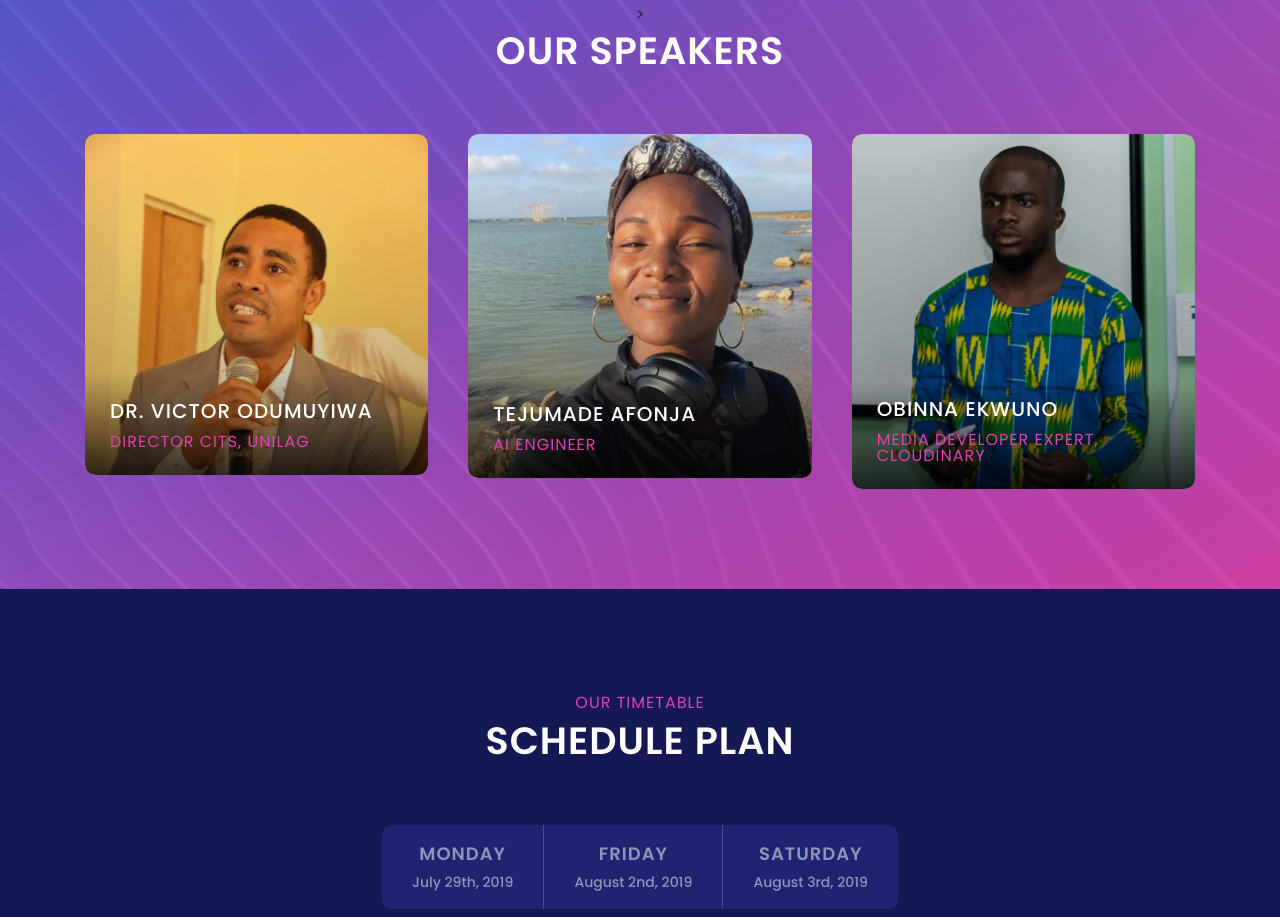
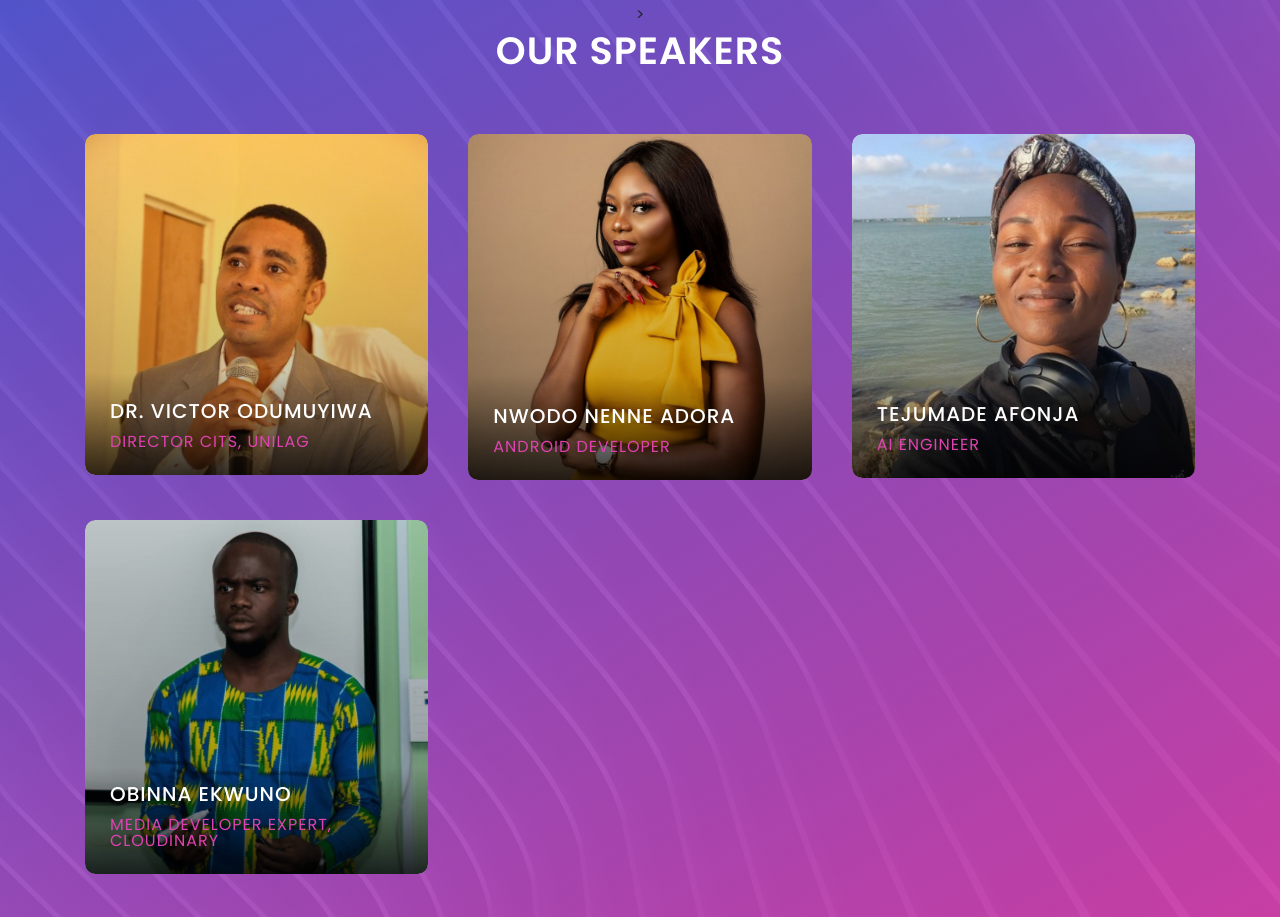
Before and after one commit to Adeola-Oni/Open-Hack-Week-Website, a website: page index.html in a window 1280 px wide. Shown: the part 1792-2709 px from the top of the page. Drawn offline with Linux system fonts and the light colour scheme.

Commit message:
new speaker added

```diff
--- a/index.html
+++ b/index.html
@@ -214,6 +214,19 @@
                         <div class="speaker-info">
                             <h5>DR. VICTOR ODUMUYIWA</h5>
                             <p>DIRECTOR CITS, UNILAG</p>
+                        </div>
+                    </div>
+                </div>
+
+                <div class="col-12 col-md-6 col-lg-4">
+                    <div class="single-speaker-area bg-gradient-overlay-2 wow fadeInUp" data-wow-delay="300ms">
+
+                        <div class="speaker-single-thumb">
+                            <img src="img/Adora-1.jpg" alt="">
+                        </div>
+                        <div class="speaker-info">
+                            <h5>NWODO NENNE ADORA</h5>
+                            <p>ANDROID DEVELOPER</p>
                         </div>
                     </div>
                 </div>
```
Also changed, not shown: img/Adora-1.jpg (added), img/Adora.jpg (added).
